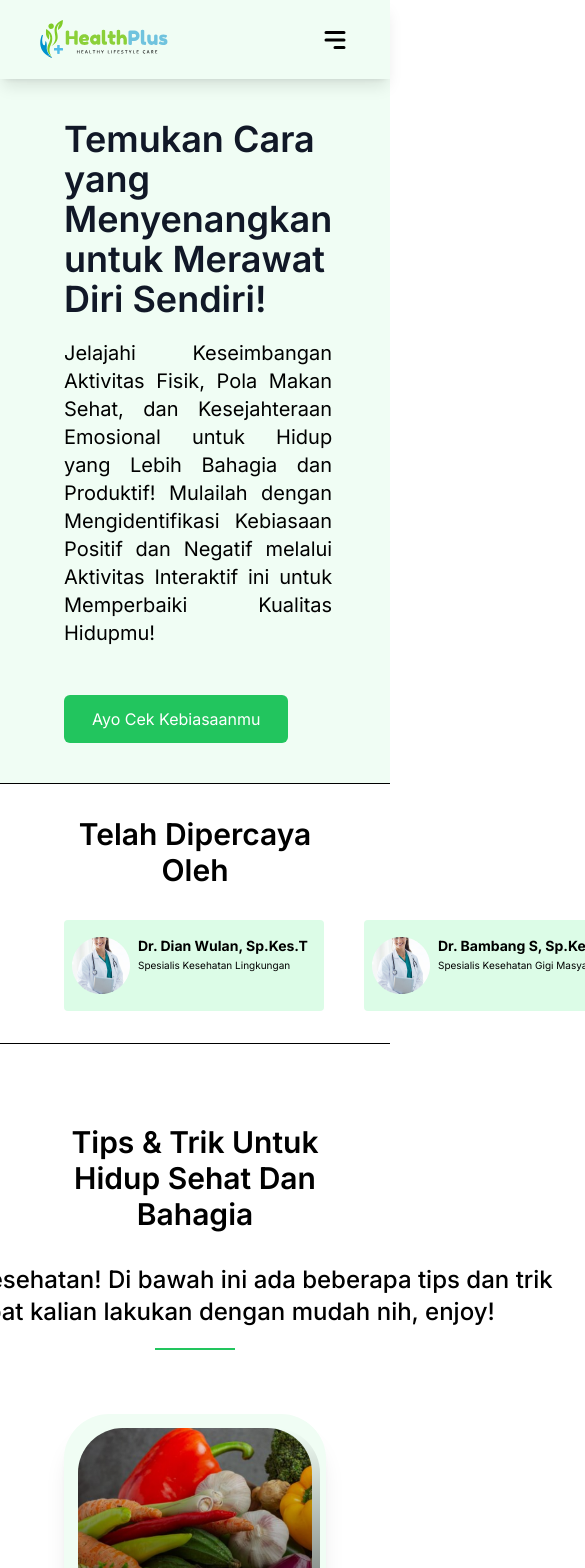
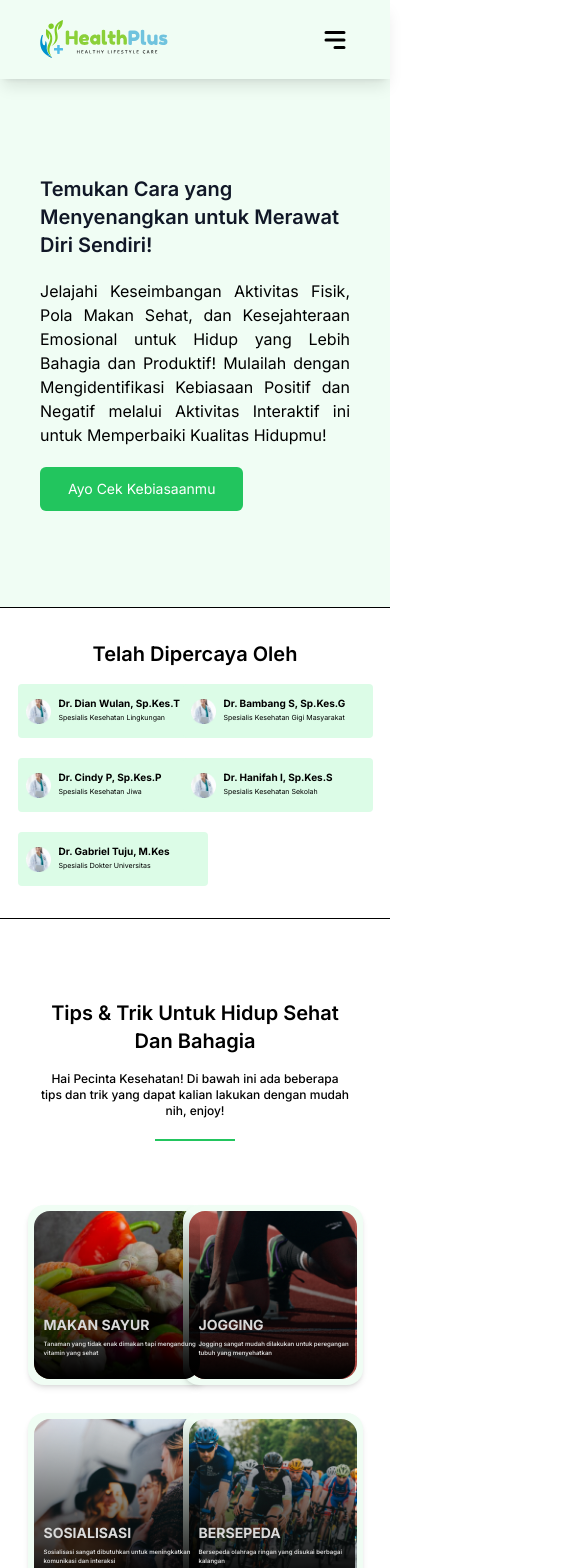
Before and after one commit to HizkiaReppi/health-plus, a Next.js app: page / in a window 390 px wide. Shown: the top 1568 px of the page, 585 px wide, since content can reach past the window. Built offline with nearby package versions, Linux system fonts and the light colour scheme.

Commit message:
fix: add responsive in homepage

```diff
--- a/src/components/homepage/Article.js
+++ b/src/components/homepage/Article.js
@@ -9,37 +9,39 @@ import daunBesarImage from '@/assets/daun-besar.png';
 
 const Article = () => {
   return (
-    <section className='px-16 py-24 bg-primary-100 relative'>
+    <section className='px-10 md:px-16 py-24 bg-primary-100 relative'>
       <>
         <Image
           src={tigaDaunBesarImage}
-          className='absolute -bottom-3.5 -left-4 w-48 object-cover'
+          className='absolute z-0 -bottom-1.5 md:-bottom-3.5 -left-4 w-24 md:w-48 object-cover'
         />
         <Image
           src={tigaDaunKecilImage}
-          className='absolute -top-12 -left-6 w-96 object-cover'
+          className='absolute z-0 -top-6 md:-top-12 -left-6 w-48 md:w-96 object-cover'
         />
         <Image
           src={tigaDaunKecilImage}
-          className='absolute rotate-180 -bottom-5 -right-3 w-80 object-cover'
+          className='absolute z-0 rotate-180 -bottom-5 -right-5 md:-right-3 w-40 md:w-80 object-cover'
         />
         <Image
           src={daunBesarImage}
-          className='absolute -top-3 -right-3 w-40 object-cover'
+          className='absolute z-0 -top-1 md:-top-3 -right-1 md:-right-3 w-20 md:w-40 object-cover'
         />
       </>
-      <div className='flex flex-col items-center mb-14 z-10'>
+      <div className='flex flex-col items-center mb-14 z-20'>
         <h2 className='title-section'>Cek Artikel Terbaru Kami</h2>
         <span className='w-24 h-0.5 bg-primary-500 -mt-3'></span>
       </div>
-      <div className='flex justify-center sm:justify-between items-center flex-wrap gap-y-10 z-10'>
+      <div className='grid grid-cols-1 lg:grid-cols-3 justify-items-center gap-y-10 z-10'>
         {articleData.map((article) => (
           <CardArticle {...article} key={article.id} />
         ))}
       </div>
       <div className='flex justify-center mt-10 z-10'>
         <Link href='/article'>
-          <Button className='px-14'>Lihat Semua Artikel</Button>
+          <Button className='md:px-14 px-7 text-xs md:text-base'>
+            Lihat Semua Artikel
+          </Button>
         </Link>
       </div>
     </section>
--- a/src/components/homepage/Hero.js
+++ b/src/components/homepage/Hero.js
@@ -5,22 +5,22 @@ import Button from '../utilities/Button';
 
 const Hero = () => {
   return (
-    <section className='flex flex-row items-center gap-16 bg-primary-50 px-16 py-10'>
+    <section className='flex flex-row items-center gap-16 bg-primary-50 px-10 md:px-16 py-24 md:py-10'>
       <div>
-        <h1 className='text-4xl font-semibold text-gray-900 mb-5'>
+        <h1 className='text-xl md:text-4xl font-semibold text-gray-900 mb-5'>
           Temukan Cara yang Menyenangkan untuk Merawat Diri Sendiri!
         </h1>
-        <h6 className='text-xl text-justify mb-12'>
+        <h6 className='text-base md:text-xl text-justify mb-5 md:mb-12'>
           Jelajahi Keseimbangan Aktivitas Fisik, Pola Makan Sehat, dan
           Kesejahteraan Emosional untuk Hidup yang Lebih Bahagia dan Produktif!
           Mulailah dengan Mengidentifikasi Kebiasaan Positif dan Negatif melalui
           Aktivitas Interaktif ini untuk Memperbaiki Kualitas Hidupmu!
         </h6>
         <Link href='/assessment'>
-          <Button>Ayo Cek Kebiasaanmu</Button>
+          <Button className='text-sm'>Ayo Cek Kebiasaanmu</Button>
         </Link>
       </div>
-      <div>
+      <div className='hidden md:block'>
         <Image src={hero} alt='Hero' width={2000} />
       </div>
     </section>
--- a/src/components/homepage/TipsAndTrik.js
+++ b/src/components/homepage/TipsAndTrik.js
@@ -1,38 +1,36 @@
 import Image from 'next/image';
-import MakanSayurImage from '@/assets/makan-sayur-image.png';
-
 import { tipsAndTrik } from '@/constants/data';
 
 const TipsAndTrik = () => {
   return (
-    <section className='px-16 py-20'>
+    <section className='px-10 md:px-16 py-20'>
       <div className='flex flex-col items-center mb-16'>
         <h2 className='title-section'>
           Tips & Trik Untuk Hidup Sehat Dan Bahagia
         </h2>
-        <h4 className='text-2xl font-medium text-center w-[750px]'>
+        <h4 className='text-xs md:text-2xl font-medium text-center w-full md:w-[750px]'>
           Hai Pecinta Kesehatan! Di bawah ini ada beberapa tips dan trik yang
           dapat kalian lakukan dengan mudah nih, enjoy!
         </h4>
         <span className='w-20 h-0.5 bg-primary-500 mt-5'></span>
       </div>
-      <div className='flex flex-wrap items-center justify-between gap-y-14'>
+      <div className='grid grid-cols-2 lg:grid-cols-3 justify-items-center gap-y-7 md:gap-y-14'>
         {tipsAndTrik.map((data, index) => (
           <div
             key={index}
-            className='w-[374px] h-[371.69px] bg-primary-50 rounded-[45px] p-3.5 relative shadow-xl'
+            className='w-[180px] h-[180px] lg:w-[374px] lg:h-[371.69px] bg-primary-50 rounded-2xl md:rounded-[45px] p-1.5 md:p-3.5 relative shadow-md md:shadow-xl'
           >
             <Image
               src={data.image}
               alt='Gambar Makan Sayur'
-              className='rounded-[45px]'
+              className='rounded-2xl md:rounded-[45px]'
             />
-            <div className='w-[92.5%] h-[93%] bg-gradient-to-b from-transparent to-black absolute top-3.5 left-3.5 rounded-[45px] z-10'></div>
-            <div className='z-20 absolute bottom-14 left-8'>
-              <h5 className='text-4xl font-bold uppercase text-[#D9D9D9] mb-3'>
+            <div className='w-[92.5%] h-[93%] bg-gradient-to-b from-transparent to-black absolute top-1.5 left-1.5 md:top-3.5 md:left-3.5 rounded-2xl md:rounded-[45px] z-10'></div>
+            <div className='z-20 absolute bottom-7 left-4 md:bottom-14 md:left-8'>
+              <h5 className='text-sm md:text-lg lg:text-3xl font-bold uppercase text-[#D9D9D9] mb-1 md:mb-3'>
                 {data.title}
               </h5>
-              <p className='text-base font-semibold text-[#D9D9D9] w-[93%]'>
+              <p className='text-[6px] md:text-[8px] lg:text-base font-semibold text-[#D9D9D9] w-[93%]'>
                 {data.subtitle}
               </p>
             </div>
--- a/src/components/homepage/TrustedBy.js
+++ b/src/components/homepage/TrustedBy.js
@@ -3,18 +3,26 @@ import { trustedBy } from '@/constants/data';
 
 const TrustedBy = () => {
   return (
-    <section className='px-16 py-8 border-t border-black border-b'>
+    <section className='px-10 md:px-16 py-8 border-t border-black border-b'>
       <h2 className='title-section'>Telah Dipercaya Oleh</h2>
-      <div className='flex items-center gap-10 w-screen relative'>
+      <div className='grid grid-cols-2 md:grid-cols-3 lg:grid-cols-5 justify-items-center gap-5 md:gap-10'>
         {trustedBy.map((doctor, index) => (
           <div
             key={index}
-            className='rounded bg-primary-100 p-2 flex items-start gap-2 h-[91px] w-[260px] flex-shrink-0'
+            className='rounded bg-primary-100 p-2 flex items-start gap-2 h-[54px] md:h-[91px] w-[190px] md:w-[260px] flex-shrink-0'
           >
-            <Image src={doctor.image} className='self-center' />
-            <div className='flex flex-col justify-center gap-0.5 mt-2'>
-              <h3 className='text-sm font-bold text-black'>{doctor.name}</h3>
-              <p className='text-[10px] text-black'>{doctor.title}</p>
+            <Image
+              src={doctor.image}
+              alt={doctor.name}
+              className='self-center w-[25px] h-[25px] md:w-[58px] md:h-[58px]'
+            />
+            <div className='flex flex-col justify-center gap-0.5 mt-1 md:mt-2'>
+              <h3 className='text-[10px] md:text-sm font-bold text-black'>
+                {doctor.name}
+              </h3>
+              <p className='text-[7px] md:text-[10px] text-black'>
+                {doctor.title}
+              </p>
             </div>
           </div>
         ))}
--- a/src/components/utilities/CardArticle.js
+++ b/src/components/utilities/CardArticle.js
@@ -7,27 +7,31 @@ const CardArticle = (props) => {
   const formattedDate = formatTimestamp(props.publishedAt);
 
   return (
-    <div className='w-[400px] h-[500px] bg-[#FAFAFA] rounded-3xl'>
-      <div className='relative rounded-tr-3xl rounded-tl-3xl h-[246px] overflow-hidden'>
+    <div className='w-[351.5px] md:w-[400px] h-[411px] md:h-[500px] bg-[#FAFAFA] rounded-3xl'>
+      <div className='relative rounded-tr-3xl rounded-tl-3xl h-[216.17px] md:h-[246px] overflow-hidden'>
         <div className='absolute inset-0 bg-gradient z-10 opacity-30'></div>
         <Image
           src={props.image}
           alt='Image Article'
-          className='rounded-tr-3xl rounded-tl-3xl h-[246px] object-cover'
+          className='rounded-tr-3xl rounded-tl-3xl md:h-[246px] h-[216.17px] object-cover'
         />
       </div>
 
-      <div className='p-7 flex flex-col gap-4'>
+      <div className='py-5 px-7 md:py-7 flex flex-col gap-3 md:gap-4'>
         <div className='flex items-center gap-3'>
-          <p className='text-xs font-semibold'>{props.author}</p>
+          <p className='text-[10px] md:text-xs font-semibold'>{props.author}</p>
           <span className='h-2.5 w-0.5 border-[0.2px] border-black'></span>
-          <time className='text-xs font-semibold'>{formattedDate}</time>
+          <time className='text-[10px] md:text-xs font-semibold'>
+            {formattedDate}
+          </time>
         </div>
-        <h6 className='text-base font-semibold'>{props.title}</h6>
+        <h6 className='text-[10px] md:text-xs lg:text-base font-semibold'>
+          {props.title}
+        </h6>
         <TextWithEllipsis text={props.content} wordCount={25} />
         <Link
           href={`/article/${props.slug}`}
-          className='text-xs font-semibold text-primary-500 hover:text-primary-700 duration-200'
+          className='text-[10px] md:text-xs font-semibold text-primary-500 hover:text-primary-700 duration-200'
         >
           Baca Selengkapnya
         </Link>
--- a/src/components/utilities/TextWithEllipsis.js
+++ b/src/components/utilities/TextWithEllipsis.js
@@ -4,7 +4,7 @@ const TextWithEllipsis = ({ text, wordCount }) => {
   const showEllipsis = cleanText.split(' ').length > wordCount;
 
   return (
-    <p className='text-xs text-justify truncated-text'>
+    <p className='text-[10px] md:text-xs text-justify truncated-text'>
       {truncatedText}
       {showEllipsis && '...'}
     </p>
--- a/src/constants/data.js
+++ b/src/constants/data.js
@@ -36,7 +36,7 @@ export const trustedBy = [
   },
   {
     image: DrDian,
-    name: 'Dr. Gabriel Tuju, S.Pd., M.Pd. M.Kes',
+    name: 'Dr. Gabriel Tuju, M.Kes',
     title: 'Spesialis Dokter Universitas',
   },
 ];
--- a/src/styles/globals.css
+++ b/src/styles/globals.css
@@ -4,7 +4,7 @@
 
 @layer components {
   .title-section {
-    @apply text-3xl font-semibold text-black mb-8 text-center;
+    @apply text-xl md:text-3xl font-semibold text-black mb-4 md:mb-8 text-center;
   }
 
   .bg-gradient {
```
Also changed, not shown: src/components/utilities/Navbar.js (line endings or trailing spaces).
